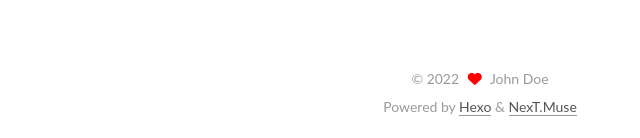
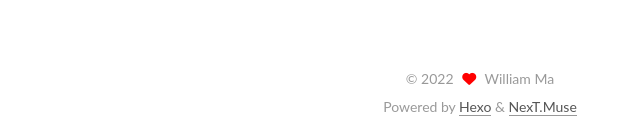
Before and after one commit to MaChongzhen/MaChongzhen.github.io, a plain HTML site: page 2022/09/07/hello-world/index.html in a window 1280 px wide. Shown: the part 1232-1370 px from the top of the page, 320-960 px from the left. Drawn offline with nearby package versions, Linux system fonts and the light colour scheme.

Commit message:
Site updated: 2022-09-08 00:31:46

```diff
--- a/2022/09/07/hello-world/index.html
+++ b/2022/09/07/hello-world/index.html
@@ -29,7 +29,7 @@
 <meta property="og:locale" content="en_US">
 <meta property="article:published_time" content="2022-09-07T15:20:35.041Z">
 <meta property="article:modified_time" content="2022-09-07T15:20:35.042Z">
-<meta property="article:author" content="John Doe">
+<meta property="article:author" content="William Ma">
 <meta name="twitter:card" content="summary">
 
 
@@ -115,7 +115,7 @@
 
         <div class="site-overview-wrap sidebar-panel">
           <div class="site-author site-overview-item animated" itemprop="author" itemscope itemtype="http://schema.org/Person">
-  <p class="site-author-name" itemprop="name">John Doe</p>
+  <p class="site-author-name" itemprop="name">William Ma</p>
   <div class="site-description" itemprop="description"></div>
 </div>
 <div class="site-state-wrap site-overview-item animated">
@@ -166,7 +166,7 @@
 
     <span hidden itemprop="author" itemscope itemtype="http://schema.org/Person">
       <meta itemprop="image" content="/images/avatar.gif">
-      <meta itemprop="name" content="John Doe">
+      <meta itemprop="name" content="William Ma">
     </span>
 
     <span hidden itemprop="publisher" itemscope itemtype="http://schema.org/Organization">
@@ -250,7 +250,7 @@
   <span class="with-love">
     <i class="fa fa-heart"></i>
   </span>
-  <span class="author" itemprop="copyrightHolder">John Doe</span>
+  <span class="author" itemprop="copyrightHolder">William Ma</span>
 </div>
   <div class="powered-by">Powered by <a href="https://hexo.io/" rel="noopener" target="_blank">Hexo</a> & <a href="https://theme-next.js.org/muse/" rel="noopener" target="_blank">NexT.Muse</a>
   </div>
--- a/css/main.css
+++ b/css/main.css
@@ -2532,7 +2532,7 @@ ul.breadcrumb li:last-child {
   vertical-align: middle;
 }
 .links-of-author a::before {
-  background: #34d6ff;
+  background: #9d75ff;
   display: inline-block;
   margin-right: 3px;
   transform: translateY(-2px);
```
Also changed, not shown: archives/2022/09/index.html (+3 -3 lines), archives/2022/index.html (+3 -3 lines), archives/index.html (+3 -3 lines), index.html (+4 -4 lines).
